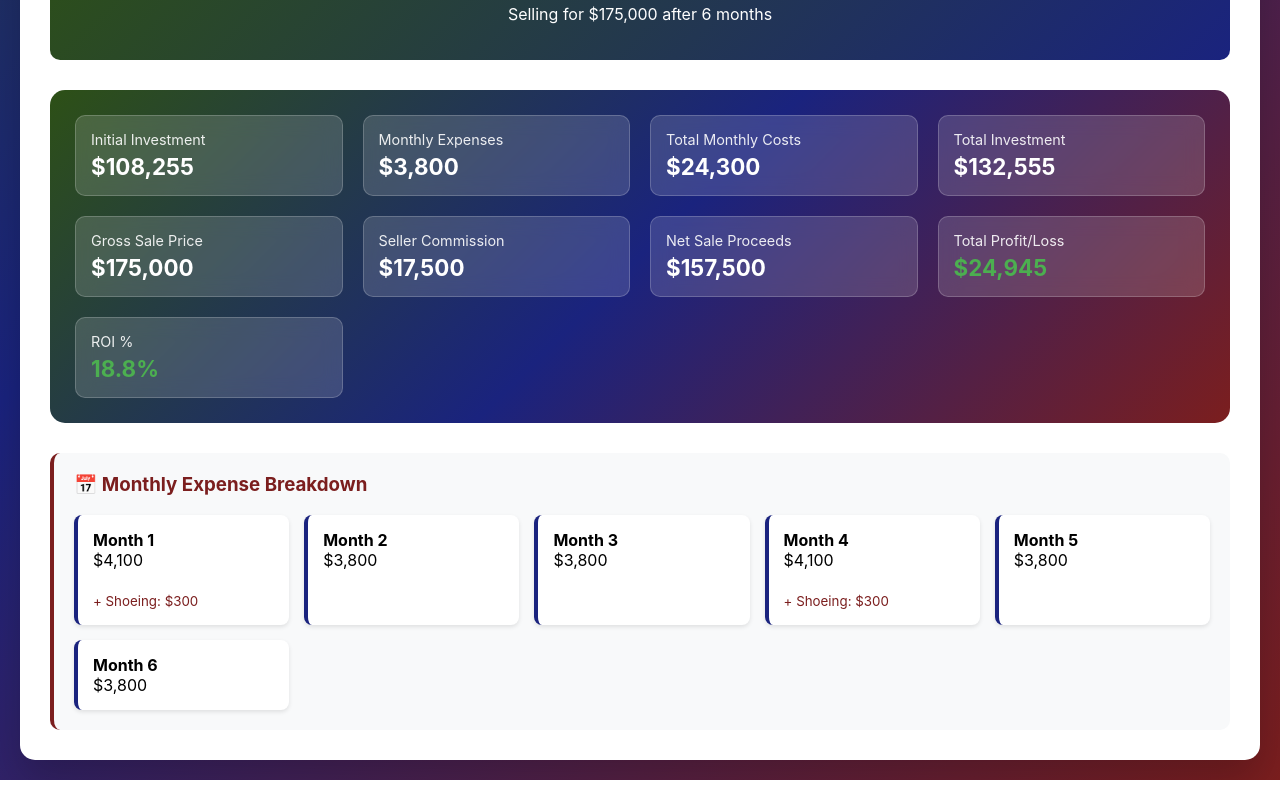
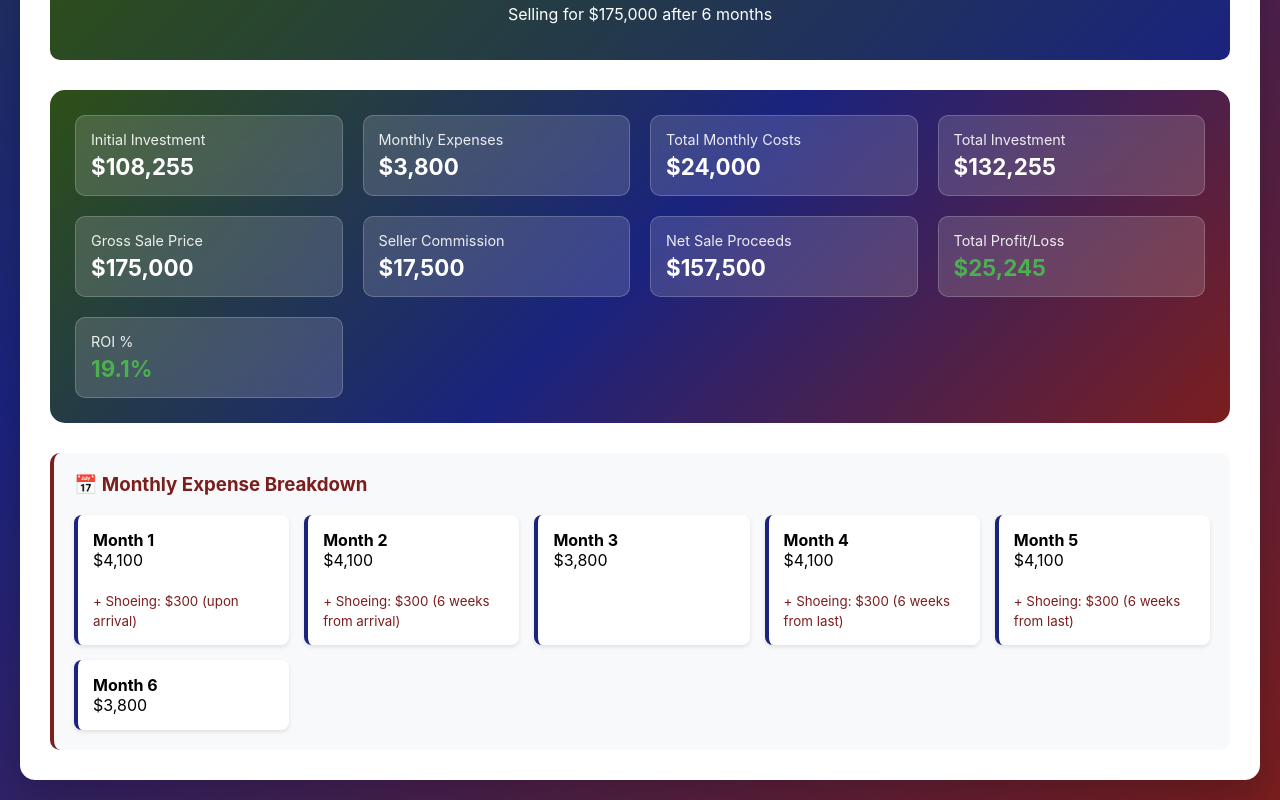
Before and after one commit to lindaazab/equine_investment_calculator, a plain HTML site: page index.html in a window 1280 px wide. Shown: the part 1254-2054 px from the top of the page. Drawn offline with Linux system fonts and the light colour scheme.

Commit message:
corrected monthly costs and shoeing index.html
corrected total monthly costs and shoeing timeline

```diff
--- a/index.html
+++ b/index.html
@@ -376,11 +376,11 @@
                 </div>
                 <div class="result-item">
                     <div class="result-label">Total Monthly Costs</div>
-                    <div class="result-value" id="totalMonthlyCosts">$24,300</div>
+                    <div class="result-value" id="totalMonthlyCosts">$24,000</div>
                 </div>
                 <div class="result-item">
                     <div class="result-label">Total Investment</div>
-                    <div class="result-value" id="totalInvestment">$132,555</div>
+                    <div class="result-value" id="totalInvestment">$132,255</div>
                 </div>
                 <div class="result-item">
                     <div class="result-label">Gross Sale Price</div>
@@ -396,11 +396,11 @@
                 </div>
                 <div class="result-item">
                     <div class="result-label">Total Profit/Loss</div>
-                    <div class="result-value" id="totalProfit">$24,945</div>
+                    <div class="result-value" id="totalProfit">$25,245</div>
                 </div>
                 <div class="result-item">
                     <div class="result-label">ROI %</div>
-                    <div class="result-value" id="roiPercent">18.8%</div>
+                    <div class="result-value" id="roiPercent">19.1%</div>
                 </div>
             </div>
         </div>
@@ -411,7 +411,6 @@
                 <!-- Monthly breakdown will be populated by JavaScript -->
             </div>
         </div>
-
 
     <script>
         function togglePriceMethod() {
@@ -476,9 +475,15 @@
 
             // Calculate monthly expenses
             const monthlyExpenses = monthlyBoard + monthlyInsurance + monthlyShows;
-            // Shoeing: Upon arrival + every 6 weeks (1.5 months) after that
-            const shoeingFrequency = 1 + Math.floor(monthsToSale / 1.5); // 1 upon arrival + every 1.5 months
-            const totalShoeingCosts = shoeingFrequency * shoeing;
+
+            // Calculate shoeing costs based on actual schedule
+            let totalShoeingCosts = 0;
+            for (let month = 1; month <= Math.ceil(monthsToSale); month++) {
+                if (month === 1 || month === 2 || month === 4 || month === 5) {
+                    totalShoeingCosts += shoeing;
+                }
+            }
+
             const totalMonthlyCosts = monthlyExpenses * monthsToSale + totalShoeingCosts;
 
             // Calculate total investment
@@ -492,7 +497,6 @@
             // Calculate profit/loss
             const totalProfit = netSaleProceeds - totalInvestment;
             const roiPercent = totalInvestment > 0 ? (totalProfit / totalInvestment) * 100 : 0;
-            const annualizedROI = roiPercent * (12 / monthsToSale);
 
             // Update display
             document.getElementById('initialInvestment').textContent = formatCurrency(initialInvestment);
@@ -529,10 +533,19 @@
                 let monthCosts = monthlyExpenses;
                 let extras = '';
 
-                // Shoeing upon arrival (month 1) then every 6 weeks (1.5 months) after that
-                if (month === 1 || (month - 1) % 1.5 === 0) {
+                // Corrected shoeing schedule: Month 1, 2, 4, 5 for 6-month timeline
+                if (month === 1) {
                     monthCosts += shoeingCost;
-                    extras = `<br><small style="color: #7b1e1e;">+ Shoeing: ${formatCurrency(shoeingCost)}</small>`;
+                    extras = `<br><small style="color: #7b1e1e;">+ Shoeing: ${formatCurrency(shoeingCost)} (upon arrival)</small>`;
+                } else if (month === 2) {
+                    monthCosts += shoeingCost;
+                    extras = `<br><small style="color: #7b1e1e;">+ Shoeing: ${formatCurrency(shoeingCost)} (6 weeks from arrival)</small>`;
+                } else if (month === 4) {
+                    monthCosts += shoeingCost;
+                    extras = `<br><small style="color: #7b1e1e;">+ Shoeing: ${formatCurrency(shoeingCost)} (6 weeks from last)</small>`;
+                } else if (month === 5) {
+                    monthCosts += shoeingCost;
+                    extras = `<br><small style="color: #7b1e1e;">+ Shoeing: ${formatCurrency(shoeingCost)} (6 weeks from last)</small>`;
                 }
 
                 monthDiv.innerHTML = `
```
